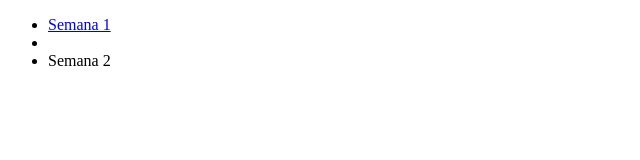
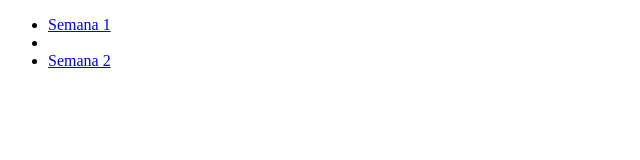
Before and after one commit to Areghor/Lab-Eng-III, a plain HTML site: page index.html in a window 1280 px wide. Shown: the full height of the page, 0-640 px from the left. Drawn offline with Linux system fonts and the light colour scheme.

Commit message:
Update index.html

```diff
--- a/index.html
+++ b/index.html
@@ -9,7 +9,7 @@
     <nav>
         <ul>
             <li><a href='semana1.html'>Semana 1</a><li>
-            <li>Semana 2</li>
+            <li><a href='semana2.html'>Semana 2</a></li>
         </ul>
     </nav>
 </body>
```
